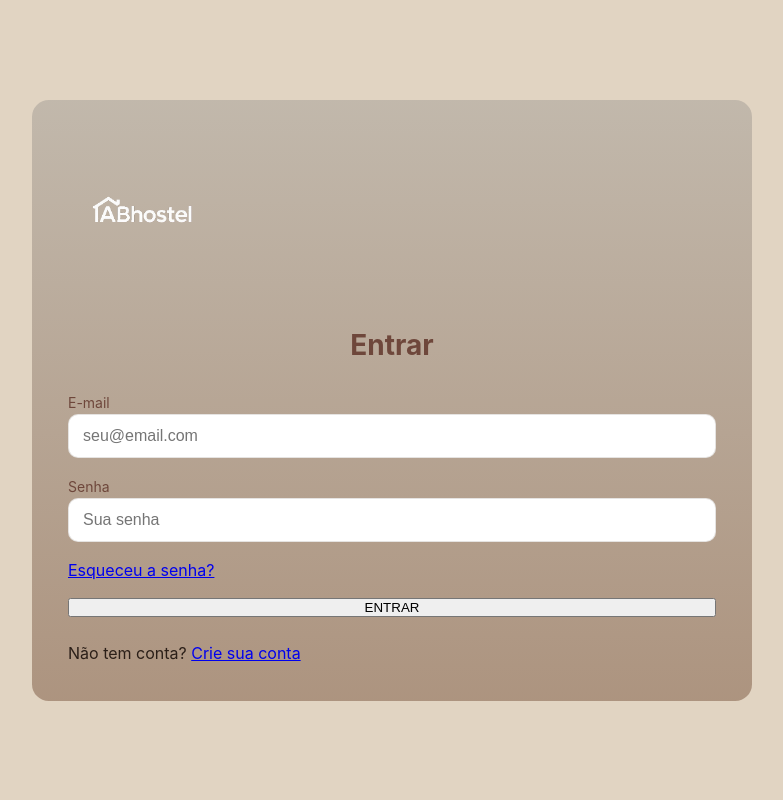
After one commit to luyzabrunna/ABhostel, a PHP site: page /pages/login.html in a window 1280 px wide. The commit adds this page. Shown: the whole page, without its empty margins (248-1031 px from the left). Run offline with PHP 8.4, Linux system fonts and the light colour scheme.

Commit message:
alterações

```diff
--- a/assets/css/cadastro.css
+++ b/assets/css/cadastro.css
@@ -220,7 +220,7 @@ body {
   padding: 14px 16px;
   border-radius: 10px;
   border: 1.5px solid rgba(41,28,14,0.12);
-  background: rgba(190,181,169,0.95); /* bege meio */
+  background: rgba(255, 254, 252, 0.95); /* bege meio */
   font-size: 16px;
   color: var(--marrom-escuro);
   transition: box-shadow .12s ease, border-color .12s ease;
--- a/assets/css/cadastro_imovel.css
+++ b/assets/css/cadastro_imovel.css
@@ -86,7 +86,7 @@ input, select, textarea {
     padding: 12px 14px; /*espaço interno*/
     border-radius: 10px; /*cantos arrendodados*/
     border: 1.5px solid rgba(41,28,14,0.12);
-    background: rgba(190,181,169,0.95);
+    background: rgba(255, 255, 255, 0.95);
     font-size: 1rem;
     color: var(--marrom-escuro);
 }
--- /dev/null
+++ b/assets/css/login.css
@@ -0,0 +1,98 @@
+/*paleta de cores*/
+:root{
+    --marrom-escuro: #291C0E;
+    --marrom-medio: #6E473B;
+    --marrom-claro: #A78D78;
+    --bege-medio: #BEB5A9;
+    --bege-claro: #E1D4C2;
+    --texto-escuro: #2B1F18;
+    --radius: 14px;
+    --max-widt-card: 720px;
+}
+
+/* RESET BÁSICO*/
+*{
+    box-sizing: border-box;
+    margin: 0;
+    padding: 0;
+}
+
+/*ESTILO BASE DO CORPO DA PAGINA*/
+body{
+    font-family: "Inter", system-ui, -apple-system, BlinkMacSystemFont, 'Segoe UI', Roboto, sans-serif;
+    background: var(--bege-claro);
+    color: var(--texto-escuro);
+    line-height: 1.5;
+    margin: 0;
+}
+
+/*WRAPPER: CENTRALIZA P CARD*/
+.page-wrapper{
+    min-height: 100vh; /*ocupa toda a altura da tela */
+    display: flex;     /*ativa Flexbox*/
+    align-items: center; /*centraliza verticalmente*/
+    justify-content: center;  /*centraliza horizontalmente*/
+    padding: 24px 16px;  /*espaçamento nas boradas*/
+}
+
+/* CARD PRINCIPAL(BLOCO QUE CONTÉM TODO O FORMULARIO DE LOGIN)*/
+.card {
+    width: 100%;
+    max-width: var(--max-widt-card);
+    background: linear-gradient(180deg, rgba(190,181,169,0.9), rgba(167,141,120,0.9));
+    border-radius: calc(var(--radius)*1.2);
+    padding: 36px;
+    display: flex;
+    flex-direction: column;
+    gap: 24px;
+}
+
+/*LOGO*/
+.logo {
+    text-align: center;
+}
+
+#logo {
+    width: 150px;
+    height: auto;
+    margin-bottom: 8px;
+}
+
+/*TITULO*/
+.title {
+    text-align: center;
+    font-size: 28px;
+    color: var(--marrom-medio);
+    margin: 0;
+}
+
+/*FORMULARIO*/
+.form {
+    display: flex;
+    flex-direction: column;
+    gap: 16px;
+}
+
+label {
+    font-size: 14px;
+    color: var(--marrom-medio);
+}
+
+/*estilos dos campos de entrada*/
+input {
+    width: 100%;
+    padding: 12px 14px;
+    border-radius: 10px;
+    border: 1.5px solid rgba(41,28,14,0.12);
+    font-size: 16px;
+    color: var(--marrom-escuro);
+}
+
+/*efeito quaqndo o campo está em foco*/
+input:focus {
+    outline: none;
+    border-color: var(--marrom-medio);
+    box-shadow: 0 4px 12px rgba(41,28,14,0.08);
+}
+
+/*ESQUECEU A SENHA?*/
--- /dev/null
+++ b/pages/login.html
@@ -0,0 +1,62 @@
+<!DOCTYPE html>
+<html lang="en">
+<head>
+    <meta charset="UTF-8">
+    <meta name="viewport" content="width=device-width, initial-scale=1.0">
+    <title>ABhostel - Entrar</title>
+
+    <link rel="stylesheet" href="../assets/css/login.css">
+</head>
+<body>
+    <!-- wrapper (caixa envolatoria) que centraliza todo conteúdo na tela. -->
+     <div class="page-wrapper">
+
+        <!--card principal -->
+        <main class="card" aria-labelledby="titulo-login">
+
+            <!--seção da logo-->
+            <div class="logo-container">
+                <img src="../Imagens/logo.png" alt="logo do site" id="logo">
+            </div>
+
+            <!--titulo principal da tela de login-->
+            <h1 id="titulo-login" class="title">Entrar</h1>
+
+            <!-- formulário de login-->
+             <form id="loginForm" class="form">
+
+                <!-- Grupo do campo E-mail-->
+                 <div class="form-group">
+                    <label for="email">E-mail</label>
+
+                    <!--campo de entrada de e-mail -->
+                    <input type="email" id="email" name="email" placeholder="seu@email.com" required/>
+                 </div>
+
+                 <!-- Grupo do campo senha-->
+                  <div class="form-group">
+                    <label for="senha">Senha</label>
+                    <input type="password" id="senha" name="senha" placeholder="Sua senha" required/>
+                  </div>
+
+                  <!--link para esqueceu de senha? -->
+                  <div class="forgot-password">
+                    <a href="#" class="link-termos">Esqueceu a senha?</a>
+                  </div>
+
+                  <!--Botão principal para enviar o formulario-->
+                  <button type="submit" class="btn btn-submit">ENTRAR</button>
+             </form>
+
+             <!--Rodapé do card: link para criar conta(leva a pagina de cadastro (anuncie seu imovel))-->
+             <div class="card-footer">
+                <p class="have-account">Não tem conta? <a href="../pages/cadastro.html" class="link-entrar">Crie sua conta</a>
+                </p>
+
+             </div>
+
+        </main>
+
+     </div>
+</body>
+</html>
```
